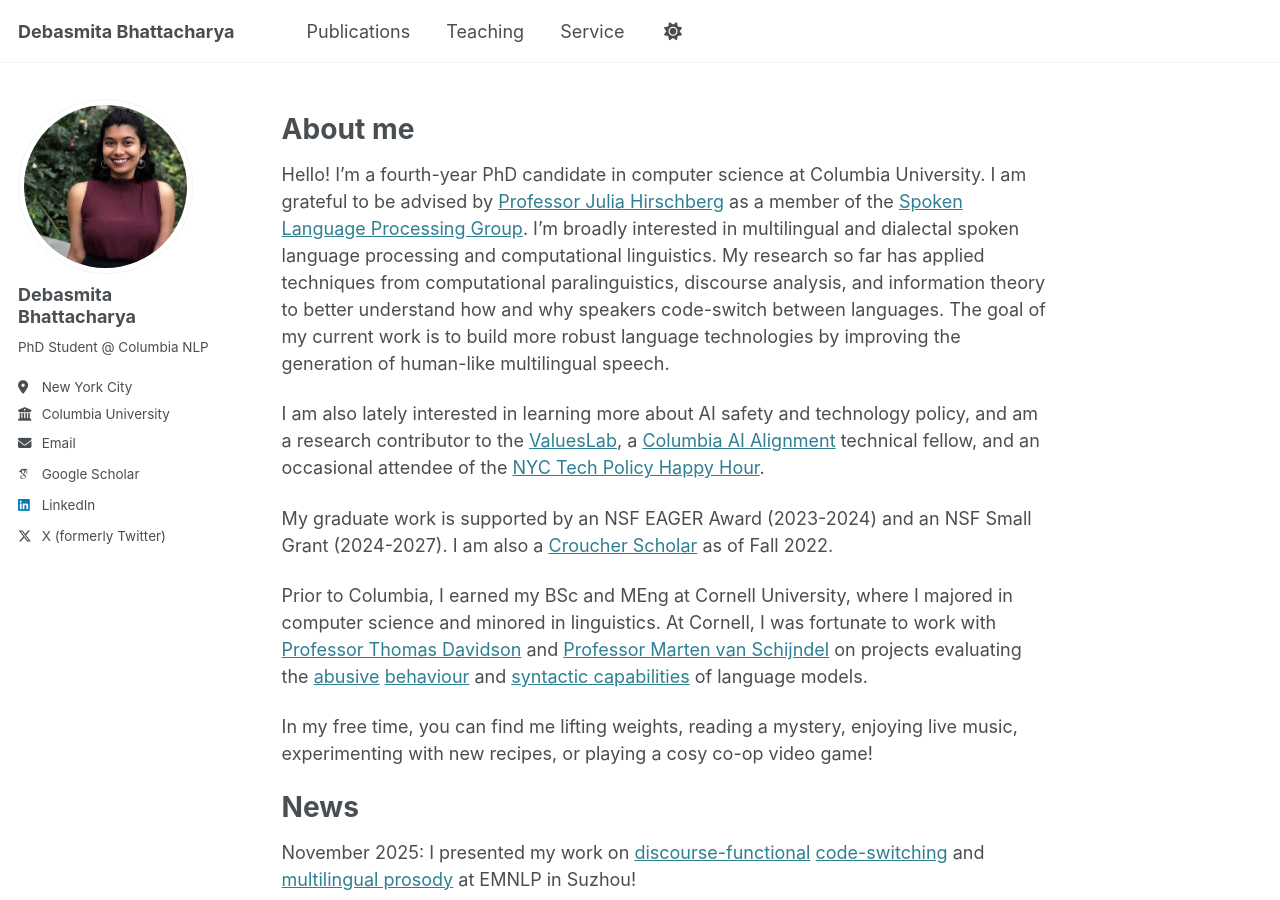
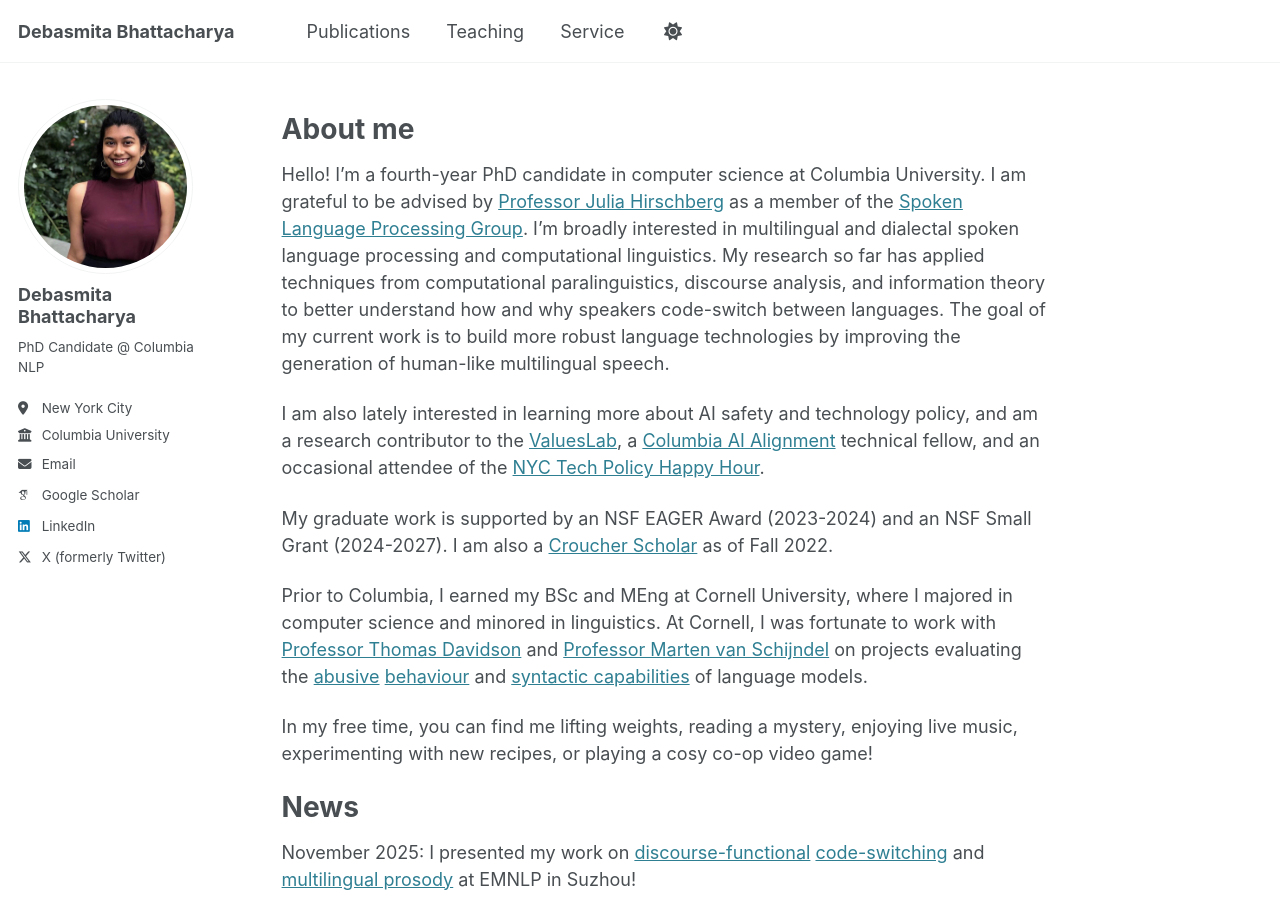
Before and after one commit to debasmita-b/debasmita-b.github.io, a Jekyll site: the page built from _pages/about.md, in a window 1280 px wide and 900 px high. Built offline with Jekyll 4.4.1, drawn with Linux system fonts in a browser that asks for light colours; some web fonts are replaced.

Commit message:
student > candidate

```diff
--- a/_config.yml
+++ b/_config.yml
@@ -25,7 +25,7 @@ author:
   avatar           : "profile.png"
   name             : "Debasmita Bhattacharya"
   pronouns         : # example: "she/her"
-  bio              : "PhD Student @ Columbia NLP"
+  bio              : "PhD Candidate @ Columbia NLP"
   location         : "New York City"
   employer         : "Columbia University"
   uri              : # URL
```
